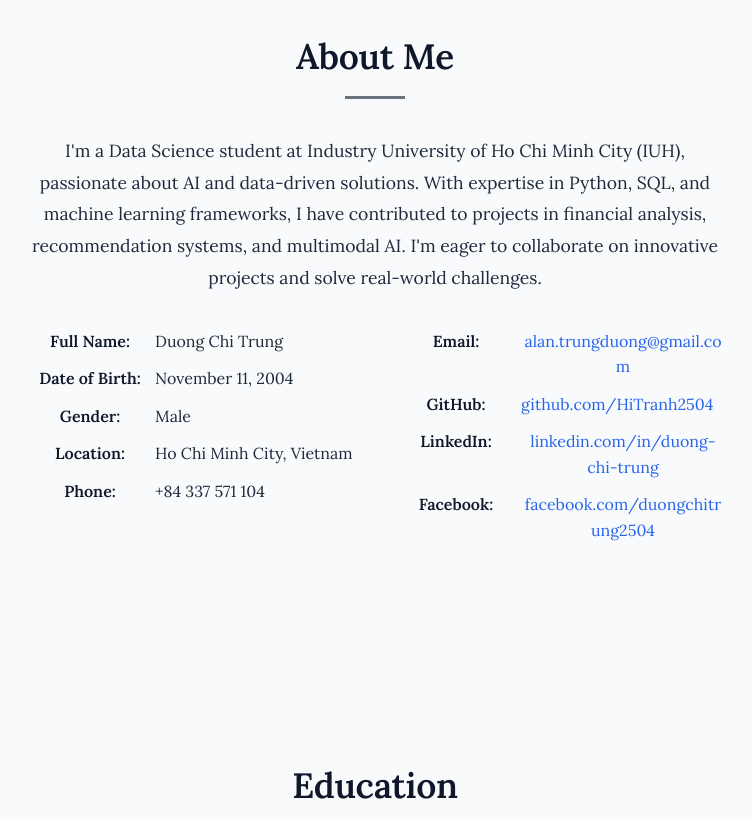
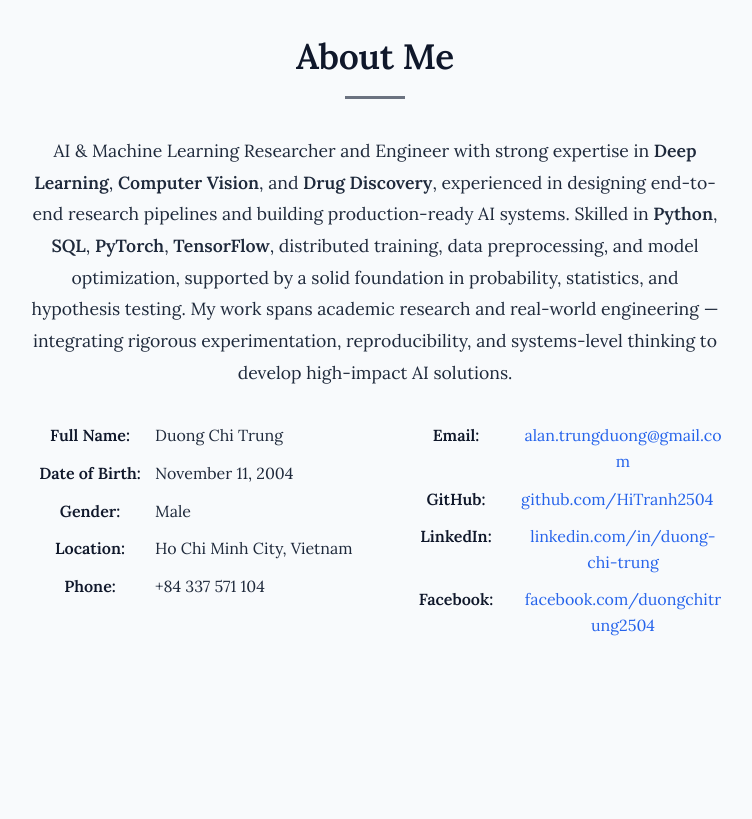
Before and after one commit to HiTranh2504/Portfolio, a plain HTML site: page duongchitrung-portfolio-static/index.html in a window 1280 px wide. Shown: the part 780-1599 px from the top of the page, without its empty margins (265-1017 px from the left). Drawn offline with nearby package versions, Linux system fonts and the light colour scheme.

Commit message:
updated experience

```diff
--- a/duongchitrung-portfolio-static/index.html
+++ b/duongchitrung-portfolio-static/index.html
@@ -53,10 +53,17 @@
             <h2 class="section-title">About Me</h2>
             <div class="section-text">
                 <p>
-                    I'm a Data Science student at Industry University of Ho Chi Minh City (IUH), passionate about AI and
-                    data-driven solutions. With expertise in Python, SQL, and machine learning frameworks, I have
-                    contributed to projects in financial analysis, recommendation systems, and multimodal AI. I'm eager
-                    to collaborate on innovative projects and solve real-world challenges.
+                    AI & Machine Learning Researcher and Engineer with strong expertise in <b>Deep Learning</b>,
+                    <b>Computer Vision</b>,
+                    and <b>Drug Discovery</b>, experienced in designing end-to-end research pipelines and building
+                    production-ready
+                    AI systems. Skilled in <b>Python</b>, <b>SQL</b>, <b>PyTorch</b>, <b>TensorFlow</b>, distributed
+                    training,
+                    data preprocessing, and model optimization, supported by a solid foundation in probability,
+                    statistics, and hypothesis testing.
+                    My work spans academic research and real-world engineering — integrating rigorous experimentation,
+                    reproducibility,
+                    and systems-level thinking to develop high-impact AI solutions.
                 </p>
 
                 <div class="personal-info-grid">
@@ -138,7 +145,8 @@
 
             <div class="card">
                 <h3>Brain Research Consultants</h3>
-                <p>06/2024 - 07/2025 | Worldquant Brain Co.</p>
+                <p>06/2024 - 07/2025 | <a href="https://www.worldquant.com/careers/">Worldquant Brain Co., Vietnam</a>
+                </p>
                 <ul>
                     <li>In this position, I focus on researching and developing Alphas (models predicting equity market
                         price movements), followed by statistical analysis to assess outcomes through hypothesis
@@ -155,7 +163,9 @@
             <h2 class="section-title">Publications</h2>
             <div class="card">
                 <h3>Multidimensional Vector Ranking Algorithm for The Group Recommendation System</h3>
-                <p>2025 | International Conference on Computational Collective Intelligence (ICCCI 2025)</p>
+                <p>2025 | International Conference on Computational Collective Intelligence (ICCCI 2025). Published by
+                    <b>Springer CCIS.</b>
+                </p>
                 <ul>
                     <li>Researched and proposed a novel ReLU-based multidimensional vector ranking algorithm for group
                         recommendation systems, enabling data-driven weight inference among users without predefined
@@ -165,7 +175,9 @@
 
             <div class="card">
                 <h3>A Deep Learning Model for Drug-Target Interactions Prediction in Drug Discovery</h3>
-                <p>2025 | International Symposium on Information and Communication Technology (SOICT 2025)</p>
+                <p>2025 | International Symposium on Information and Communication Technology (SOICT 2025). Published by
+                    <b>Springer CCIS.</b>
+                </p>
                 <ul>
                     <li>Researched and proposed a deep learning model based on LSTM combined with Attention, which is
                         capable of predicting drug-protein binding affinity directly from SMILES and amino acid
@@ -179,7 +191,7 @@
     <!-- Projects Section -->
     <section id="projects" class="section">
         <div class="container">
-            <h2 class="section-title">Research and Projects</h2>
+            <h2 class="section-title">Projects</h2>
             <div class="project-grid">
                 <div class="project-card">
                     <a href="https://github.com/HiTranh2504/Group-Recommendation-System-using-Multidimentional-Vector-Ranking-.git"
```
